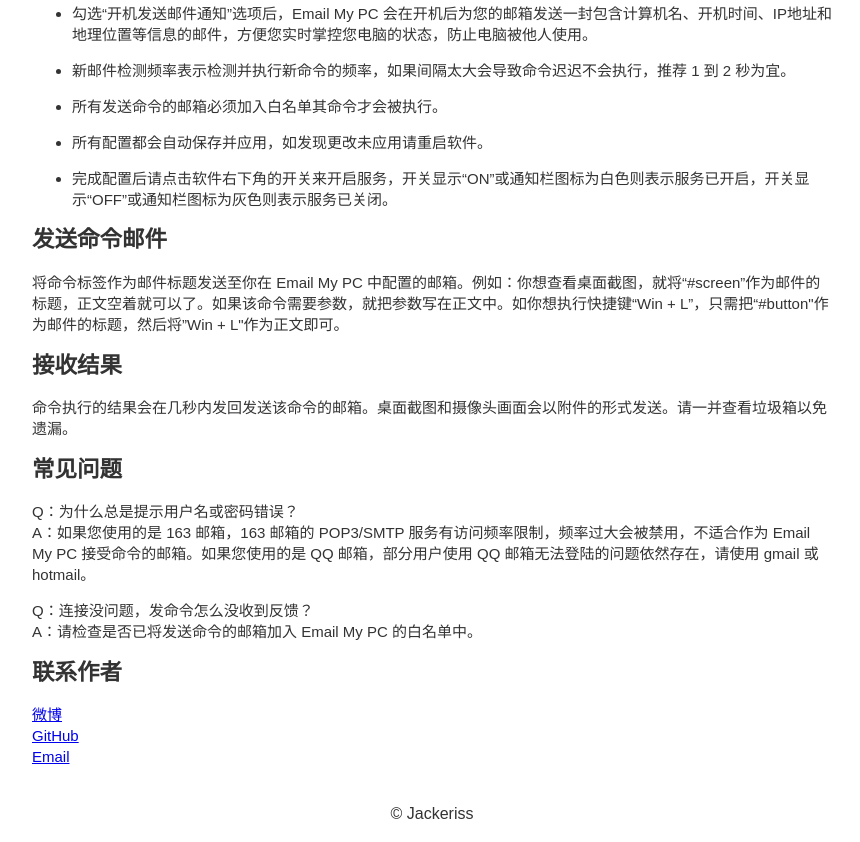
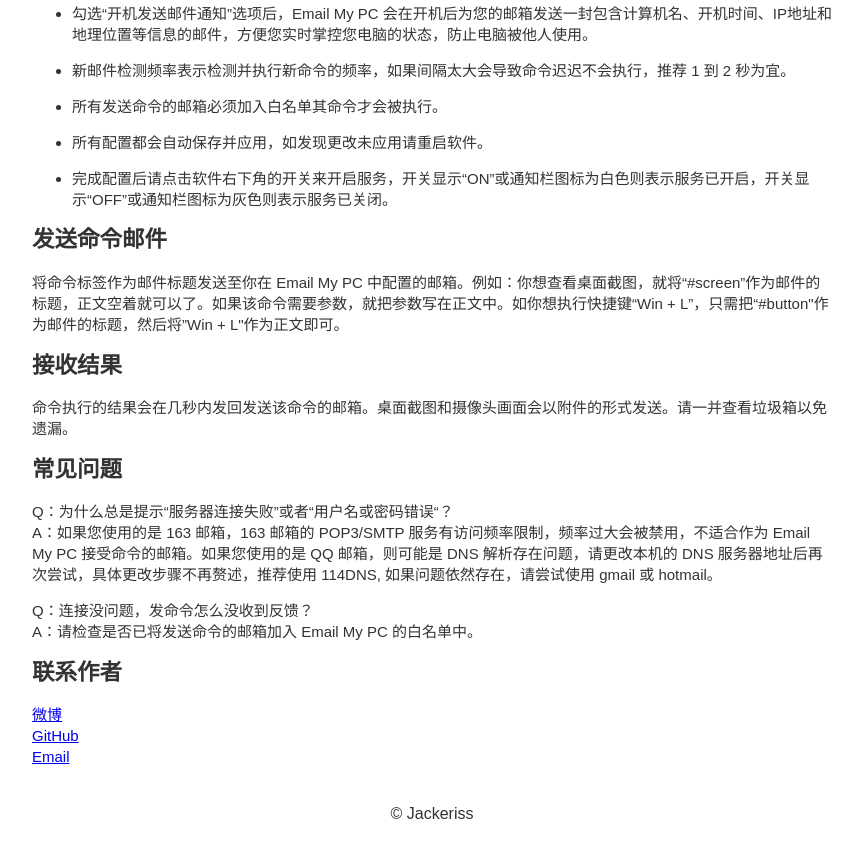
Before and after one commit to Jackeriss/Jackeriss.github.io, a plain HTML site: page doc/Email_My_PC_Guide/index.html in a window 1280 px wide. Shown: the part 1711-2553 px from the top of the page, without its empty margins (208-1068 px from the left). Drawn offline with Linux system fonts and the light colour scheme.

Commit message:
Update index.html

```diff
--- a/doc/Email_My_PC_Guide/index.html
+++ b/doc/Email_My_PC_Guide/index.html
@@ -50,7 +50,7 @@
 <h2 id="-">接收结果</h2>
 <p>命令执行的结果会在几秒内发回发送该命令的邮箱。桌面截图和摄像头画面会以附件的形式发送。请一并查看垃圾箱以免遗漏。</p>
 <h2 id="-">常见问题</h2>
-<p>Q：为什么总是提示用户名或密码错误？<br>A：如果您使用的是 163 邮箱，163 邮箱的 POP3/SMTP 服务有访问频率限制，频率过大会被禁用，不适合作为 Email My PC 接受命令的邮箱。如果您使用的是 QQ 邮箱，部分用户使用 QQ 邮箱无法登陆的问题依然存在，请使用 gmail 或 hotmail。</p>
+<p>Q：为什么总是提示“服务器连接失败”或者“用户名或密码错误“？<br>A：如果您使用的是 163 邮箱，163 邮箱的 POP3/SMTP 服务有访问频率限制，频率过大会被禁用，不适合作为 Email My PC 接受命令的邮箱。如果您使用的是 QQ 邮箱，则可能是 DNS 解析存在问题，请更改本机的 DNS 服务器地址后再次尝试，具体更改步骤不再赘述，推荐使用 114DNS, 如果问题依然存在，请尝试使用 gmail 或 hotmail。</p>
 <p>Q：连接没问题，发命令怎么没收到反馈？<br>A：请检查是否已将发送命令的邮箱加入 Email My PC 的白名单中。</p>
 <h2 id="-">联系作者</h2>
 <p><a href="http://weibo.com/Jackeriss" target="_blank">微博</a><br><a href="https://github.com/Jackeriss" target="_blank">GitHub</a><br><a href="mailto:i@jackeriss.com" target="_blank">Email</a></p>
```
